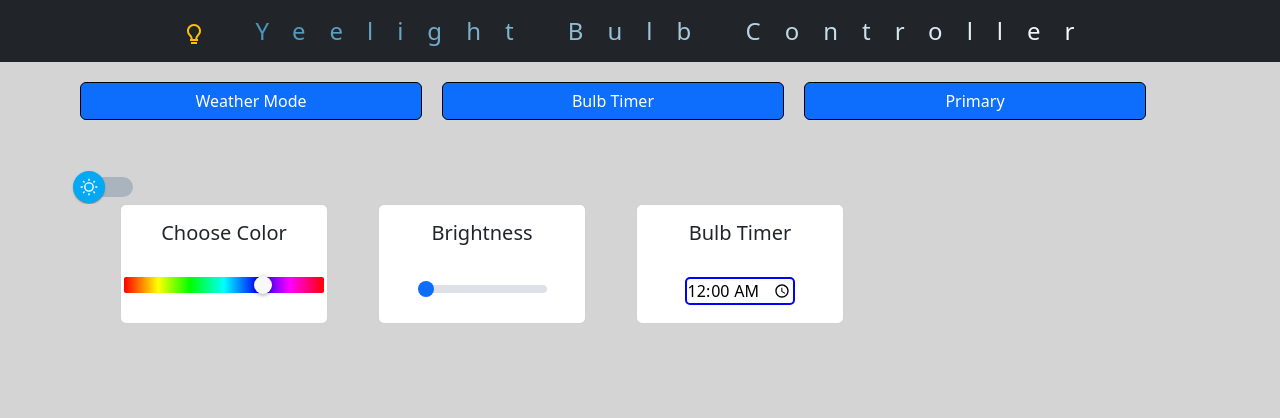
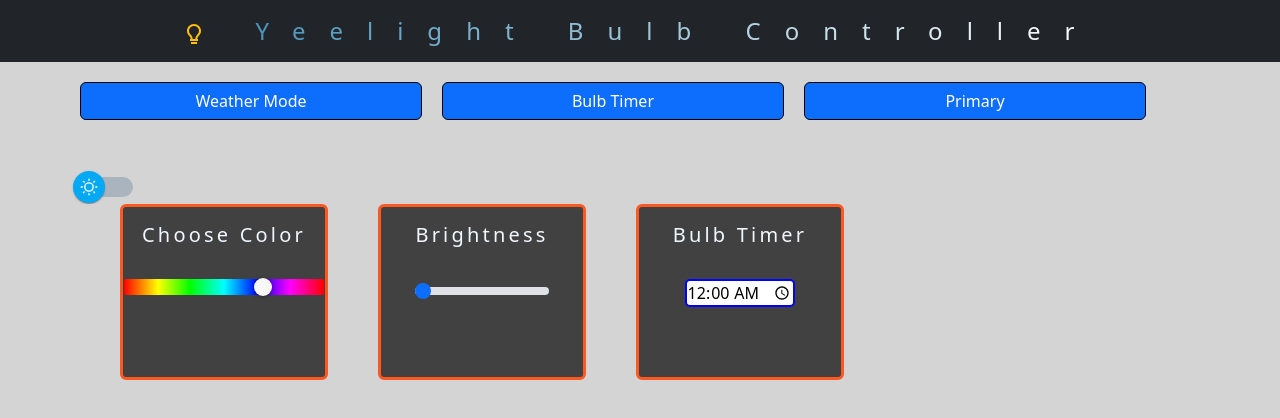
Before and after one commit to DolevMishali/Bulb-Project, a React (Create React App) app in the folder client/: page / in a window 1280 px wide. Shown: the top 418 px of the page. Built offline with nearby package versions, Linux system fonts and the light colour scheme.

Commit message:
Esthetic change

```diff
--- a/client/src/App.css
+++ b/client/src/App.css
@@ -1,5 +1,6 @@
 body {
   background-color: #d4d4d4 !important;
+  letter-spacing: 0.2rem;
 }
 
 .colsheader {
--- a/client/src/components/Cards.css
+++ b/client/src/components/Cards.css
@@ -1,7 +1,11 @@
 .cardsStyle {
   width: 13rem;
+  height: 11rem;
   align-items: center;
   text-align: center;
   margin-bottom: 50px;
   margin-left: 50px;
+  background-color: #414141;
+  color: aliceblue;
+  border: 3px solid #ff5722;
 }
```
